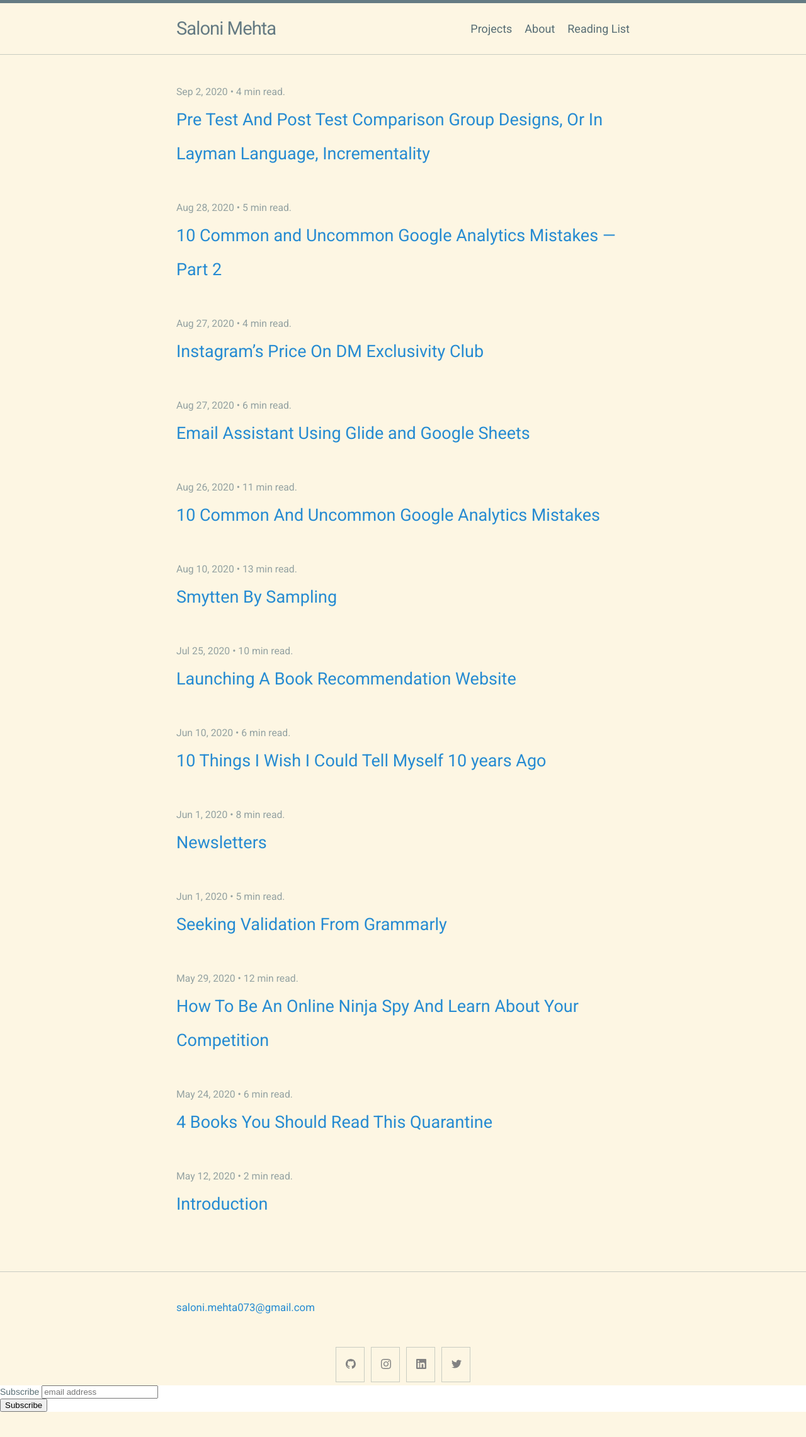
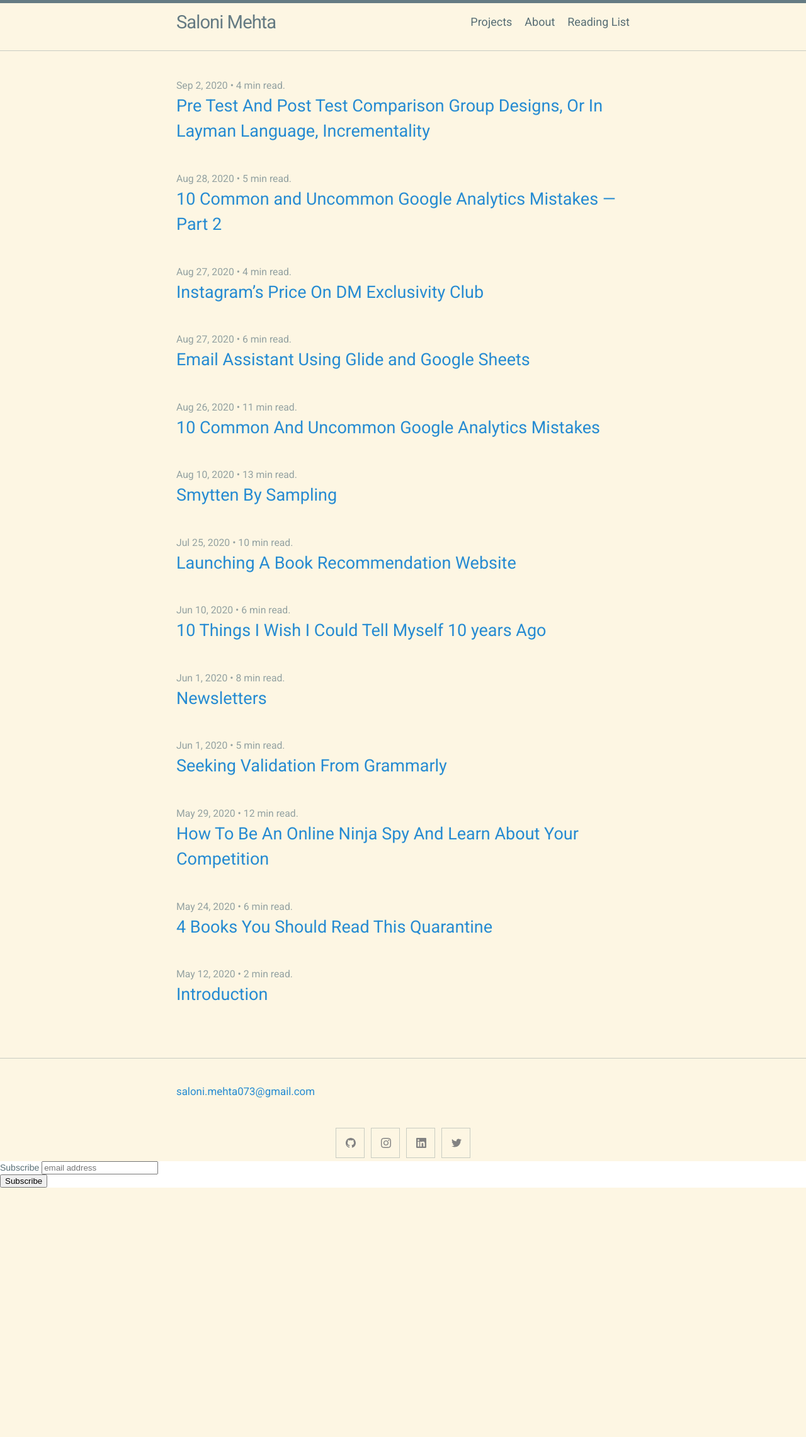
Before and after one commit to salonimehta073/mydoctheme, a Jekyll site: the page built from index.markdown, in a window 1280 px wide. Shown: the whole page at 63% size. Built offline with Jekyll 4.4.1, drawn with Linux system fonts in a browser that asks for light colours; comment, search, counter and statistics services are not loaded; after the commit the page ends 1926 px from its top, so only the background shows below that.

Commit message:
Update initialize.scss

```diff
--- a/_sass/minima/initialize.scss
+++ b/_sass/minima/initialize.scss
@@ -9,7 +9,7 @@ $code-font-family: "Menlo", "Inconsolata", "Consolas", "Roboto Mono", "Ubuntu Mo
 $base-font-size:   18px !default;
 $base-font-weight: 400 !default;
 $small-font-size:  $base-font-size * 0.875 !default;
-$base-line-height: 2 !default;
+$base-line-height: 1.5 !default;
 
 $spacing-unit:     40px !default;
 
```
